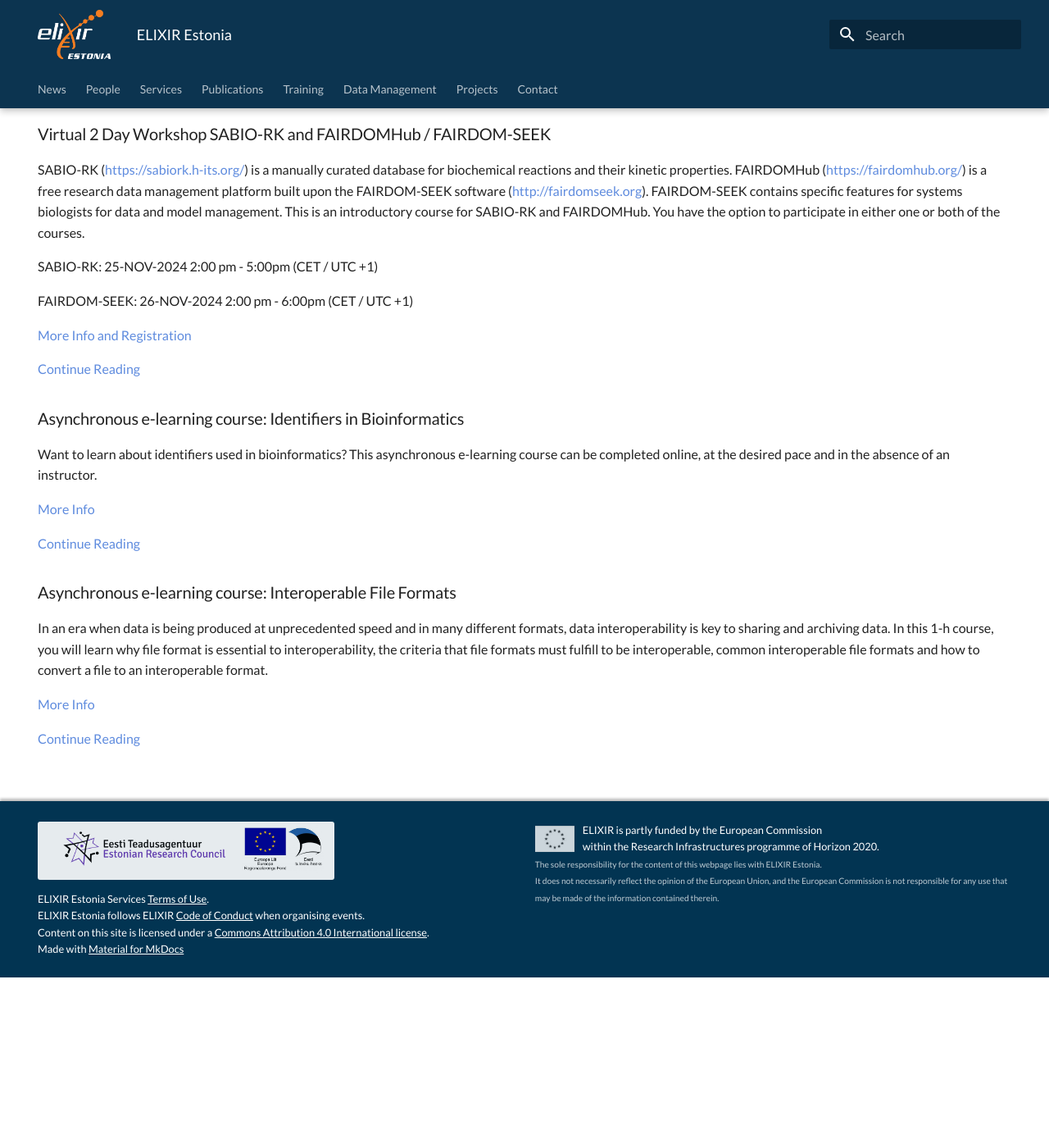
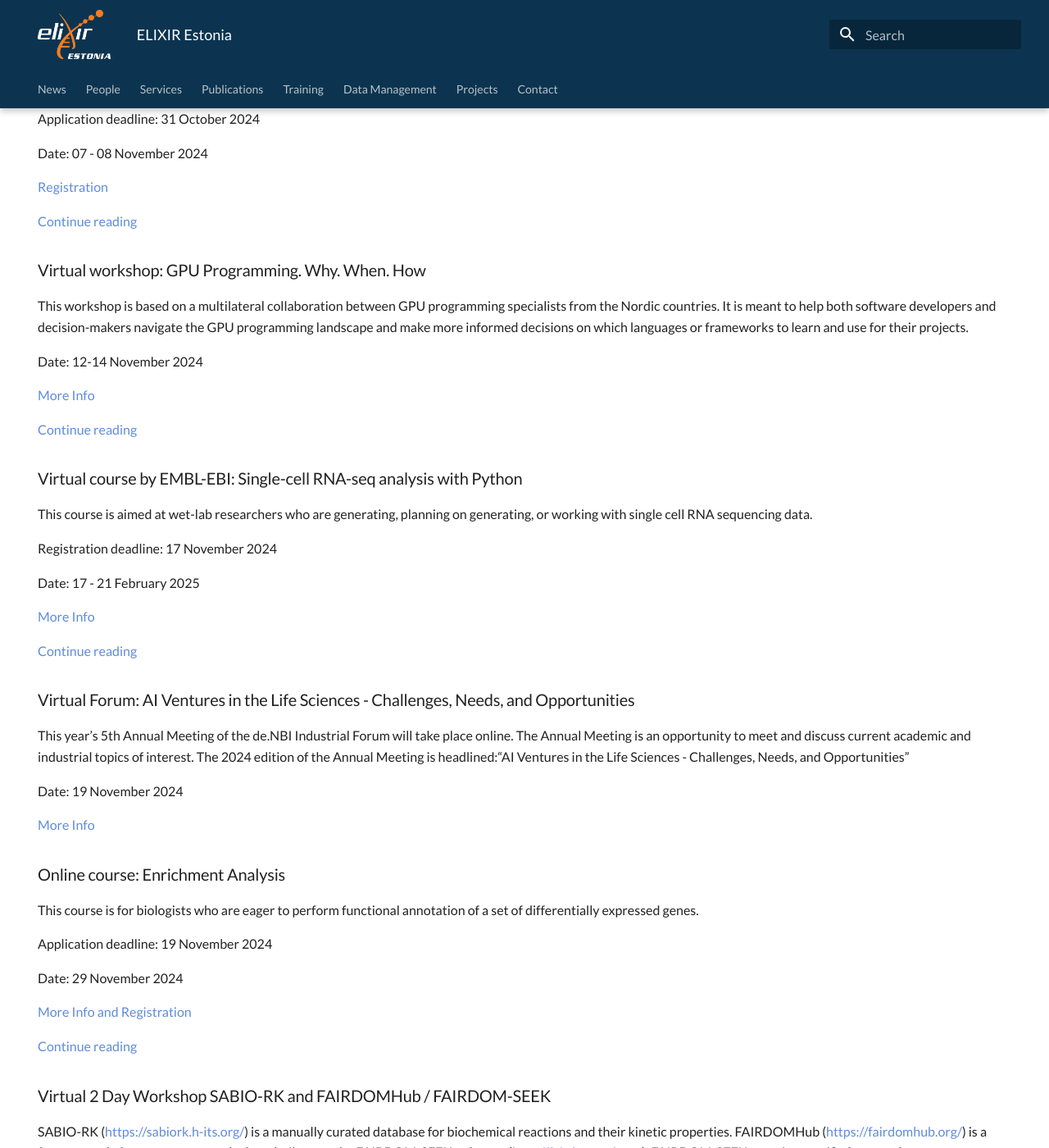
Before and after one commit to ELIXIREstonia/elixirestonia.github.io, an MkDocs documentation site: the page built from content/index.md, in a window 1280 px wide and 1400 px high, scrolled down 2721 px. Shown: the whole window at 82% size. Built offline with MkDocs 1.6.1 and Material for MkDocs 9.7.7, drawn with Linux system fonts in a browser that asks for light colours; before the commit the page ends 3913 px from its top, so only the background shows below that; some of the changed text lies outside the part shown.

Commit message:
added many news and notion + prompting LLMs course

```diff
--- a/content/index.md
+++ b/content/index.md
@@ -37,6 +37,8 @@
 * 23.10.2024 - [Basic LINUX/Unix workshop (F2F, Tartu)](news/posts/2024/Basic_Unix_workshop.md) - Registration open
 * 30.10.2024 - [Laboratory documentation with Markdown (Zoom)](news/posts/2024/Lab_doc_Markdown.md) - Registration open
 * 6.11.2024 - [Version Control with Git (F2F, Tartu)](news/posts/2024/Version_control_with_Git.md) - Registration open
+* 14.11.2024 - [Getting organised with Notion (F2F, Tartu)](news/posts/2024/Notion.md) - Registration open
+* 20.11.2024 - [Prompting 101 - A Beginner's Guide to Communicating with LLMs (F2F, Tartu)](news/posts/2024/prompt_generation.md) - Registration open
 
 <!---
 comments
@@ -57,12 +59,6 @@
 Poster is also available for viewing in Zenodo repository: https://doi.org/10.5281/zenodo.13847963
 
 [View poster here](news/posts/2024/ELIXIR_Estonia_poster.md)
-
-### ELIXIR Estonia participated in UniTartuCS Day
-
-The UniTartuCS Day, held annually in September, offers students a unique opportunity to connect with researchers and lecturers, explore thesis topics, and establish ties with research groups. ELIXIR Estonia participated in the event with a poster presentation, and our Head of Node, Hedi Peterson, proposed four possible thesis topics applicable to both Bachelor's and Master's students. For more information, we encourage you to reach out to us.
-
-[Continue reading](news/posts/2024/UniTartuCS_days.md)
 
 ### BY-COVID project wrap-up and success stories
 
@@ -98,6 +94,18 @@
 
 [Continue reading](news/posts/2024/Training_clinic_time_management.md)
 
+### Conference in Helsinki, Finland: Finnish Nordic Computational Biology
+
+The event is tailored for Bioinformaticians and Computational Biologists. It is an excellent opportunity for researchers and students working with biological data who are keen on exploring new bioinformatics methods, workflows, or challenges.
+
+Registration deadline: 26th October 2024
+
+Date: 7-8 November 2024
+
+[More Info](https://www.nordic-compbio.org/ncb-week)
+
+[Continue reading](news/posts/2024/Nordic_Comp_Bio_Helsinki.md)
+
 ### Webinar: Data Analysis and Representation in Python
 
 This course is addressed to life scientists, bioinformaticians and researchers who are familiar with writing Python code and core Python elements and would like to explore if further in their daily data wrangling and exploration tasks.
@@ -119,6 +127,48 @@
 
 [Continue reading](news/posts/2024/PyTorch.md)
 
+### Virtual workshop: GPU Programming. Why. When. How
+
+This workshop is based on a multilateral collaboration between GPU programming specialists from the Nordic countries. It is meant to help both software developers and decision-makers navigate the GPU programming landscape and make more informed decisions on which languages or frameworks to learn and use for their projects.
+
+Date: 12-14  November 2024
+
+[More Info](https://enccs.se/events/gpu-programming-why-when-how-2024/)
+
+[Continue reading](news/posts/2024/GPU_programming.md)
+
+### Virtual course by EMBL-EBI: Single-cell RNA-seq analysis with Python
+
+This course is aimed at wet-lab researchers who are generating, planning on generating, or working with single cell RNA sequencing data.
+
+Registration deadline: 17 November 2024
+
+Date: 	17 - 21 February 2025
+
+[More Info](https://www.ebi.ac.uk/training/events/single-cell-rna-seq-analysis-with-python-2025/)
+
+[Continue reading](news/posts/2024/single-cell_RNA-seq_analysis_EMBL-EBI.md)
+
+### Virtual Forum: AI Ventures in the Life Sciences - Challenges, Needs, and Opportunities
+
+This year's 5th Annual Meeting of the de.NBI Industrial Forum will take place online. The Annual Meeting is an opportunity to meet and discuss current academic and industrial topics of interest. The 2024 edition of the Annual Meeting is headlined:“AI Ventures in the Life Sciences - Challenges, Needs, and Opportunities”
+
+Date: 19 November 2024
+
+[More Info](https://www.denbi.de/de-nbi-events/1770-5-meeting-if)
+
+### Online course: Enrichment Analysis
+
+This course is for biologists who are eager to perform functional annotation of a set of differentially expressed genes.
+
+Application deadline: 19 November 2024
+
+Date: 29 November 2024
+
+[More Info and Registration](https://www.sib.swiss/training/course/20241129_ENRIC)
+
+[Continue reading](news/posts/2024/Enrichment_Analysis_nov.md)
+
 ### Virtual 2 Day Workshop SABIO-RK and FAIRDOMHub / FAIRDOM-SEEK
 
 SABIO-RK (https://sabiork.h-its.org/) is a manually curated database for biochemical reactions and their kinetic properties. FAIRDOMHub (https://fairdomhub.org/) is a free research data management platform built upon the FAIRDOM-SEEK software (http://fairdomseek.org).  FAIRDOM-SEEK contains specific features for systems biologists for data and model management. This is an introductory course for SABIO-RK and FAIRDOMHub. You have the option to participate in either one or both of the courses.
@@ -131,18 +181,14 @@
 
 [Continue Reading](news/posts/2024/SABIO-RK_FAIRDOMHub-FAIRDOM-SEEK.md)
 
-### Asynchronous e-learning course: Identifiers in Bioinformatics
+### Course in EBI, UK: Gene-environment interactions in human health and disease
 
-Want to learn about identifiers used in bioinformatics? This asynchronous e-learning course can be completed online, at the desired pace and in the absence of an instructor.
+This introductory course is  aimed at MRes/PhD students, researchers, clinicians, and other professionals working in the fields of genomics, exposomics, epidemiology, or toxicology with an interest in understanding how interactions between genes and the environment underlie human phenotypes. The course will cover the underlying concepts, computational resources, and computational modelling methods available to investigate interactions between genes and the environment (including social, biological, and physical exposures).
 
-[More Info](https://www.sib.swiss/training/course/2024_IDIBI)
+Registration deadline: 15 December 2024
 
-[Continue Reading](news/posts/2024/Identifiers_bioinformatics.md)
+Date: 17 - 21 March 2025
 
-### Asynchronous e-learning course: Interoperable File Formats
-In an era when data is being produced at unprecedented speed and in many different formats, data interoperability is key to sharing and archiving data.
-In this 1-h course, you will learn why file format is essential to interoperability, the criteria that file formats must fulfill to be interoperable, common interoperable file formats and how to convert a file to an interoperable format.
+[More Info](https://www.ebi.ac.uk/training/events/gene-environment-interactions-in-human-health-and-disease-2025/)
 
-[More Info](https://www.sib.swiss/training/course/2024_IOFFM)
-
-[Continue Reading](news/posts/2024/Interoperable_file_formats.md)
+[Continue reading](news/posts/2024/Gene-environment_interact_EMBL-EBI.md)
```
Also changed, not shown: content/news/posts/2024/AI_ventures_in_Life_science.md (added, +21 -0 lines), content/news/posts/2024/Enrichment_Analysis_nov.md (added, +48 -0 lines), content/news/posts/2024/GPU_programming.md (added, +52 -0 lines), content/news/posts/2024/Gene-environment_interact_EMBL-EBI.md (added, +45 -0 lines), content/news/posts/2024/Nordic_Comp_Bio_Helsinki.md (added, +38 -0 lines), content/news/posts/2024/Notion.md (added, +112 -0 lines), content/news/posts/2024/prompt_generation.md (added, +109 -0 lines), content/news/posts/2024/single-cell_RNA-seq_analysis_EMBL-EBI.md (added, +58 -0 lines), content/projects/index.md (+7 -0 lines), content/publications/index.md (+1 -1 lines), content/training/upcoming.md (+2 -1 lines).
